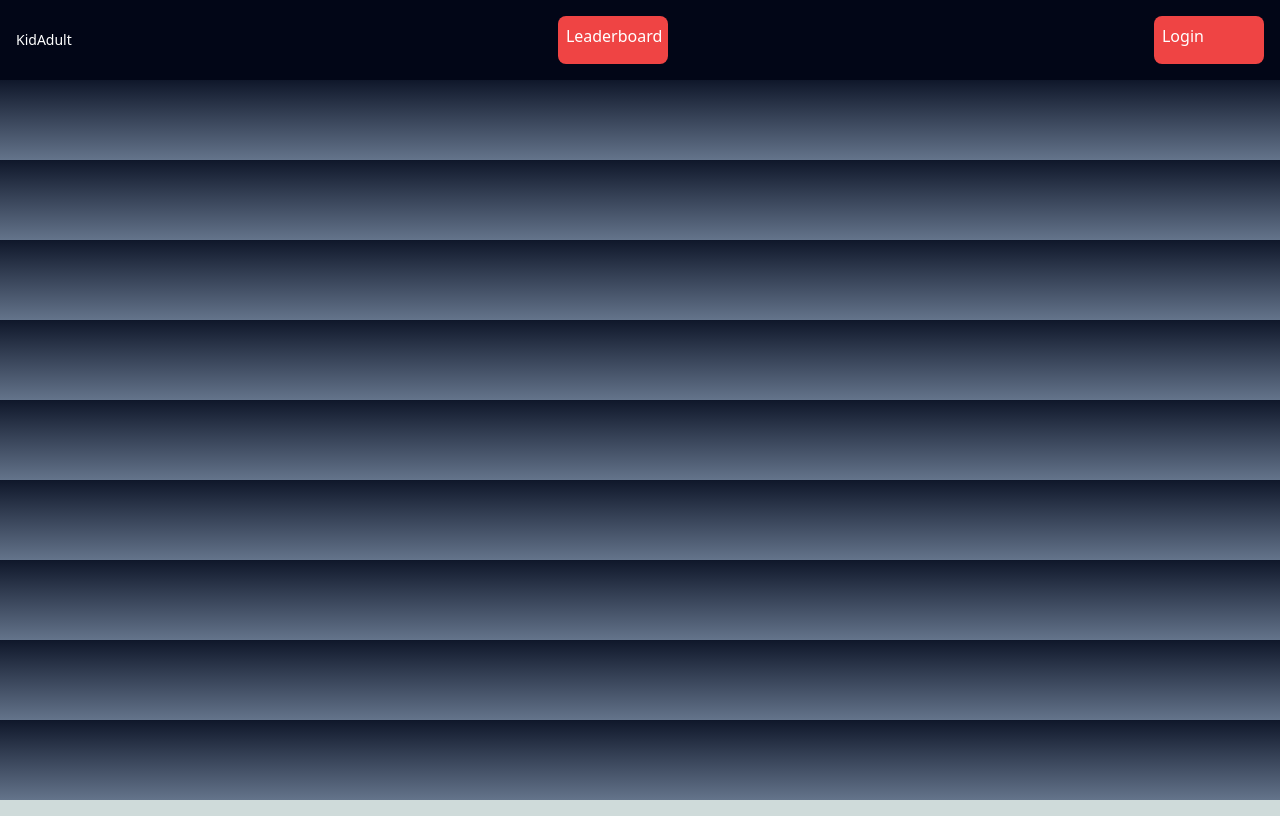
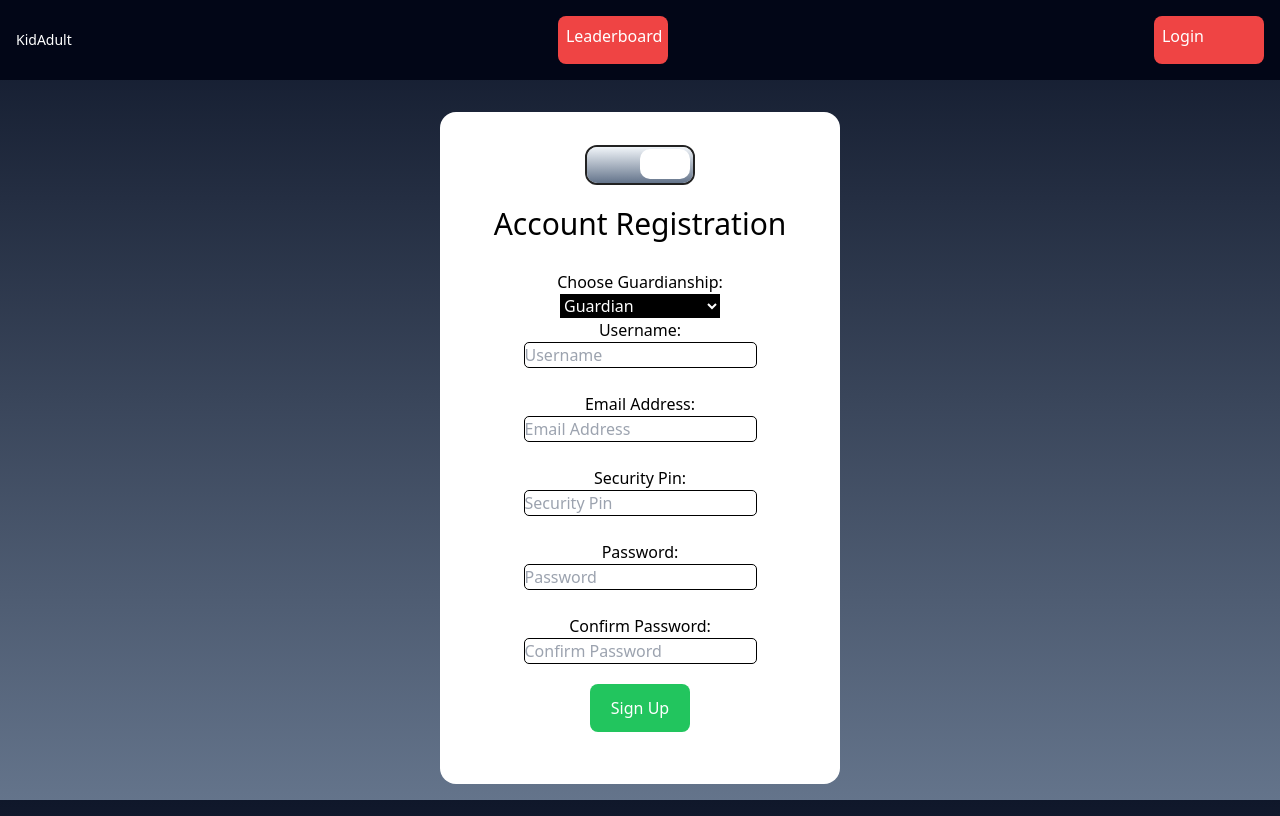
Before and after one commit to TerRosales/version-zero-KA, a React (Vite) app: page /login in a window 1280 px wide. Built offline with nearby package versions, Linux system fonts and the light colour scheme.

Commit message:
router is now working

```diff
--- a/src/App.tsx
+++ b/src/App.tsx
@@ -5,15 +5,16 @@ import Navbar from "./components/Navbar/Navbar";
 import {
   Routes,
   Route,
-  BrowserRouter as Router,
-  Navigate,
 } from "react-router-dom";
 import Home from "./pages/Home";
 import Leaderboards from "./components/Leaderboards/Leaderboards";
 
 function App() {
   const [isLoggedIn, setLoggedIn] = useState(false);
-  <Router>
+
+
+  return (
+    <div className="app container-xl">
     <Navbar isLoggedIn={isLoggedIn} setLoggedIn={setLoggedIn} />
     <Routes>
       <Route path="/" element={<Home />} />
@@ -24,7 +25,6 @@ function App() {
           {/* Routes accessible only when logged in */}
           {/* <Route path="/leaderboards" element={<Leaderboards />} /> */}
           {/* Redirect to "/dashboard" after successful login */}
-          <Navigate to="/dashboard" />
         </>
       ) : (
         // Routes accessible only when not logged in
@@ -35,14 +35,10 @@ function App() {
         />
       )}
     </Routes>
-  </Router>;
-
-  return (
-    <div className="app container-xl">
-      <Navbar />
+      {/* <Navbar /> */}
       {/* <AccountTypeToggle /> */}
     </div>
   );
-}
+};
 
 export default App;
--- a/src/global.css
+++ b/src/global.css
@@ -7,5 +7,5 @@
 }
 
 body {
-  @apply bg-gradient-to-b from-slate-900 to-slate-500;
+  @apply bg-fixed bg-gradient-to-b from-slate-900 to-slate-500;
 }
```
